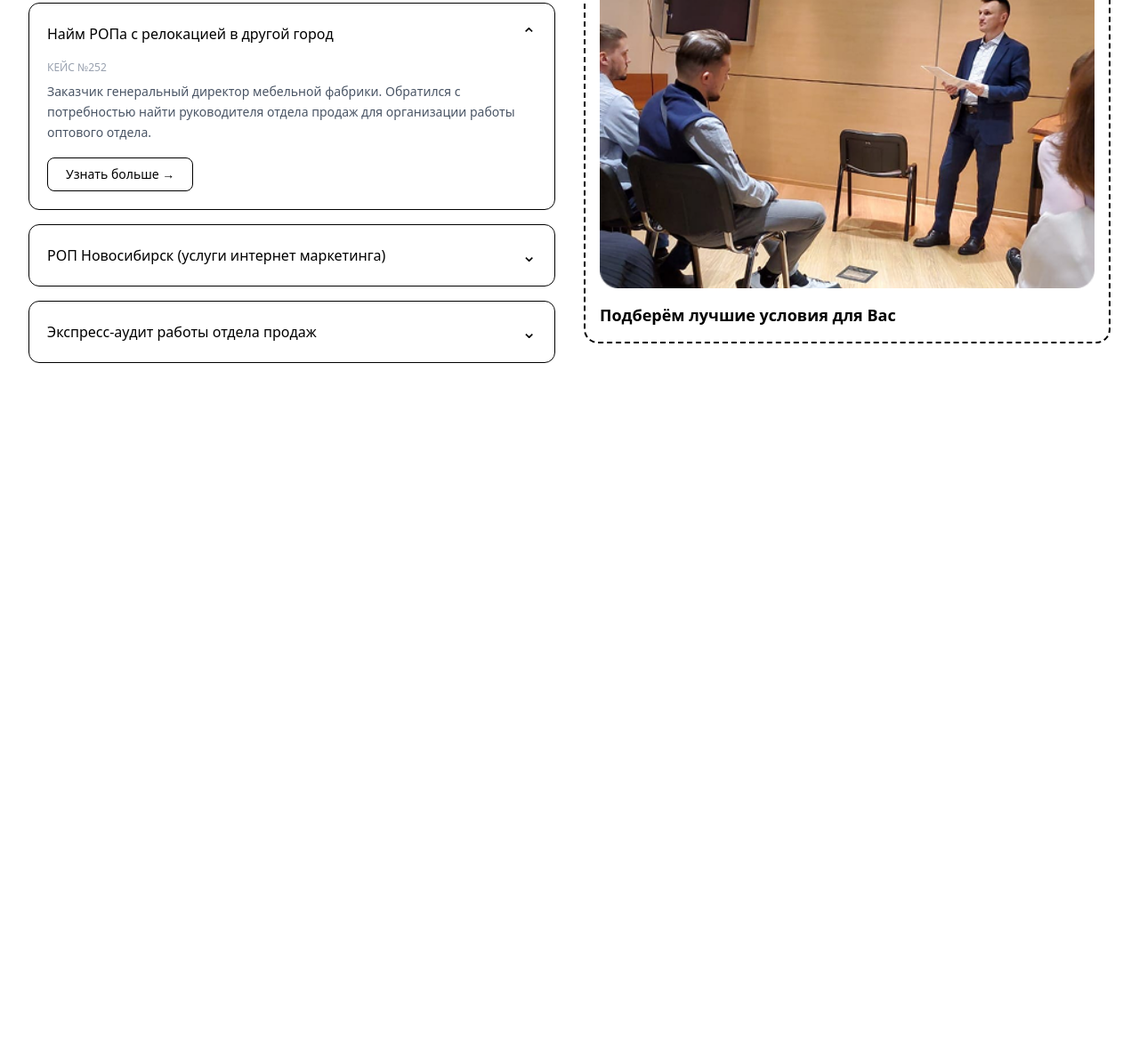
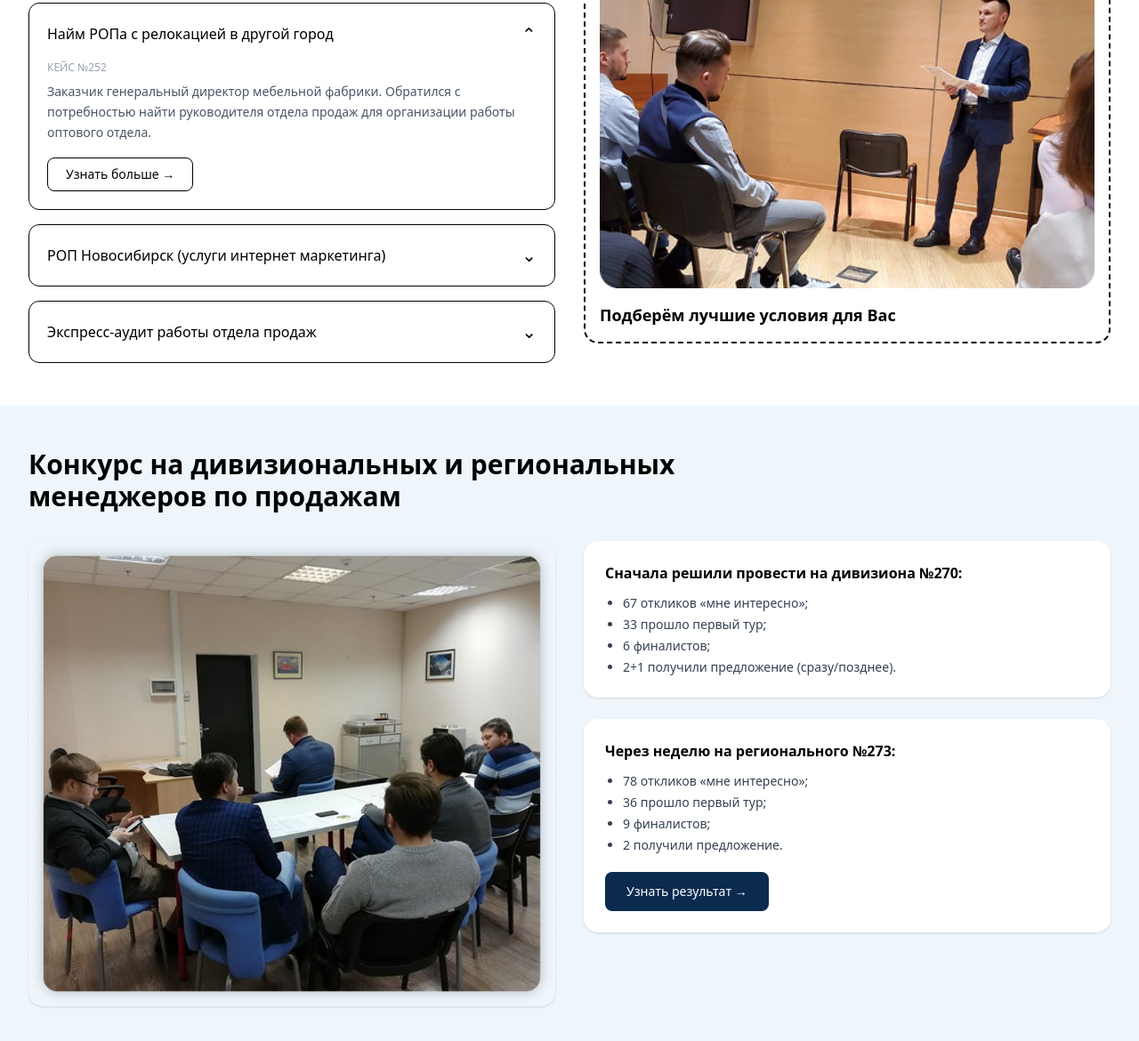
Before and after one commit to odinaevbilol/projecth, a website: page index.html in a window 1280 px wide. Shown: the part 3048-4218 px from the top of the page at 89% size. Before the commit the page ends 3504 px from the top, so only its background shows below. Drawn offline with Linux system fonts and the light colour scheme.

Commit message:
section7

```diff
--- a/index.html
+++ b/index.html
@@ -493,5 +493,70 @@
 </section>
 
 
+
+
+
+<section class="bg-[#eef6fb] py-12">
+  <div class="max-w-7xl mx-auto px-4 lg:px-8">
+
+
+    <h2 class="text-2xl lg:text-3xl font-semibold mb-8 max-w-3xl">
+      Конкурс на дивизиональных и региональных менеджеров по продажам
+    </h2>
+
+    <div class="grid grid-cols-1 lg:grid-cols-2 gap-8 items-start">
+
+
+      <div class="hidden lg:block">
+        <div class="rounded-2xl overflow-hidden shadow">
+          <img
+            src="./src/Rectangle 24.png"
+            alt="Конкурс"
+            class="w-full h-full object-cover"
+          />
+        </div>
+      </div>
+
+
+      <div class="space-y-6">
+
+        <div class="bg-white rounded-2xl p-6 shadow">
+          <h3 class="font-semibold mb-3">
+            Сначала решили провести на дивизиона №270:
+          </h3>
+          <ul class="text-sm text-gray-700 space-y-1 list-disc pl-5">
+            <li>67 откликов «мне интересно»;</li>
+            <li>33 прошло первый тур;</li>
+            <li>6 финалистов;</li>
+            <li>2+1 получили предложение (сразу/позднее).</li>
+          </ul>
+        </div>
+
+
+        <div class="bg-white rounded-2xl p-6 shadow">
+          <h3 class="font-semibold mb-3">
+            Через неделю на регионального №273:
+          </h3>
+          <ul class="text-sm text-gray-700 space-y-1 list-disc pl-5">
+            <li>78 откликов «мне интересно»;</li>
+            <li>36 прошло первый тур;</li>
+            <li>9 финалистов;</li>
+            <li>2 получили предложение.</li>
+          </ul>
+
+
+          <button
+            class="hidden lg:inline-flex mt-5 items-center gap-2 bg-[#0a2b4e] text-white px-6 py-3 rounded-lg text-sm font-medium"
+          >
+            Узнать результат →
+          </button>
+        </div>
+
+      </div>
+
+    </div>
+  </div>
+</section>
+
 </body>
 </html>
```
Also changed, not shown: src/Rectangle 24.png (added), src/output.css.
